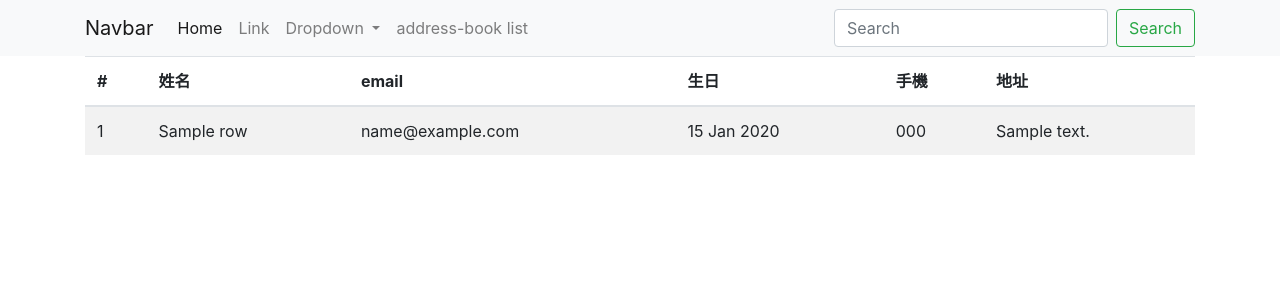
After one commit to dcharlie528/node-proj, a Node project: template views/address-book/list.ejs in a window 1280 px wide. The commit adds this page. Shown: the top 300 px of the page. Run offline with Node 20 templates, Linux system fonts and the light colour scheme; the template is opened without the code that fills it: most values are stand-ins (such as "Sample title", 1, 10 or a date in 2020).

Commit message:
0624lesson2

```diff
--- /dev/null
+++ b/views/address-book/list.ejs
@@ -0,0 +1,37 @@
+<%- include('../parts/html-head') %>
+<%- include('../parts/navbar') %>
+
+<div class="container">
+    <div class="row">
+        <div class="col">
+            <table class="table table-striped">
+                <thead>
+                <tr>
+                    <th scope="col">#</th>
+                    <th scope="col">姓名</th>
+                    <th scope="col">email</th>
+                    <th scope="col">生日</th>
+                    <th scope="col">手機</th>
+                    <th scope="col">地址</th>
+                </tr>
+                </thead>
+                <tbody>
+                <% for(let i of rows){ %>
+                <tr>
+                    <td><%= i.uid %></td>
+                    <td><%= i.name %></td>
+                    <td><%= i.email %></td>
+                    <td><%= i.birthday %></td>
+                    <td><%= i.mobile %></td>
+                    <td><%= i.address %></td>
+                </tr>
+                <% } %>
+                </tbody>
+            </table>
+        </div>
+    </div>
+
+</div>
+
+<%- include('../parts/scripts') %>
+<%- include('../parts/html-foot') %>
--- a/views/parts/html-head.ejs
+++ b/views/parts/html-head.ejs
@@ -5,8 +5,8 @@
     <meta name="viewport"
           content="width=device-width, user-scalable=no, initial-scale=1.0, maximum-scale=1.0, minimum-scale=1.0">
     <meta http-equiv="X-UA-Compatible" content="ie=edge">
-    <link rel="stylesheet" href="bootstrap/css/bootstrap.css">
-    <link rel="stylesheet" href="fontawesome/css/all.css">
+    <link rel="stylesheet" href="/bootstrap/css/bootstrap.css">
+    <link rel="stylesheet" href="/fontawesome/css/all.css">
     <title>Document</title>
 </head>
 <body>
--- a/views/parts/navbar.ejs
+++ b/views/parts/navbar.ejs
@@ -27,7 +27,7 @@
                     </div>
                 </li>
                 <li class="nav-item">
-                    <a class="nav-link disabled" href="#" tabindex="-1" aria-disabled="true">Disabled</a>
+                    <a class="nav-link" href="/address-book/list">address-book list</a>
                 </li>
             </ul>
             <form class="form-inline my-2 my-lg-0">
--- a/views/parts/scripts.ejs
+++ b/views/parts/scripts.ejs
@@ -1,2 +1,2 @@
-<script src="js/jquery-3.5.1.js"></script>
-<script src="bootstrap/js/bootstrap.bundle.js"></script>
+<script src="/js/jquery-3.5.1.js"></script>
+<script src="/bootstrap/js/bootstrap.bundle.js"></script>
```
Also changed, not shown: src/routes/address-book.js (+4 -4 lines).
